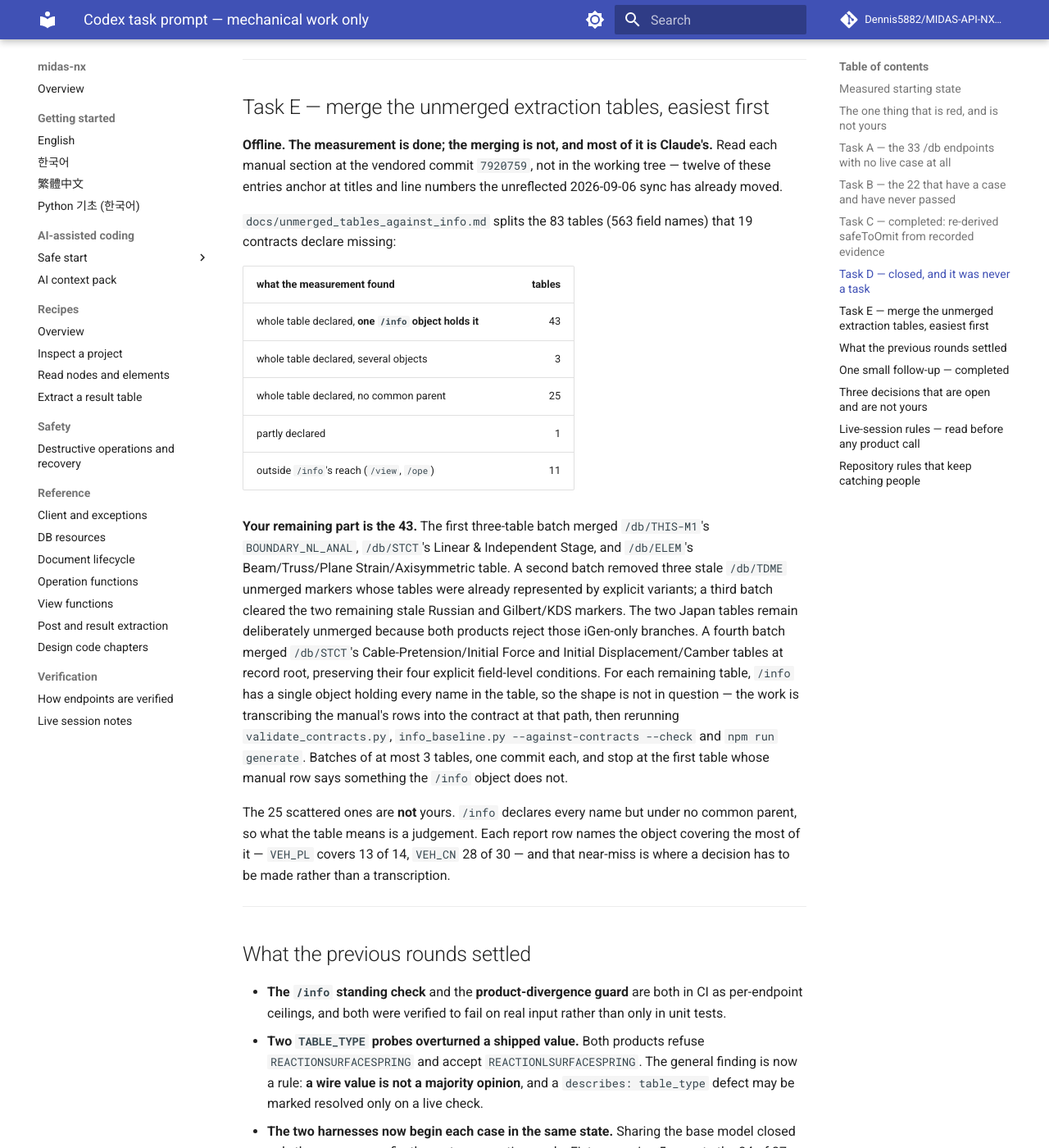
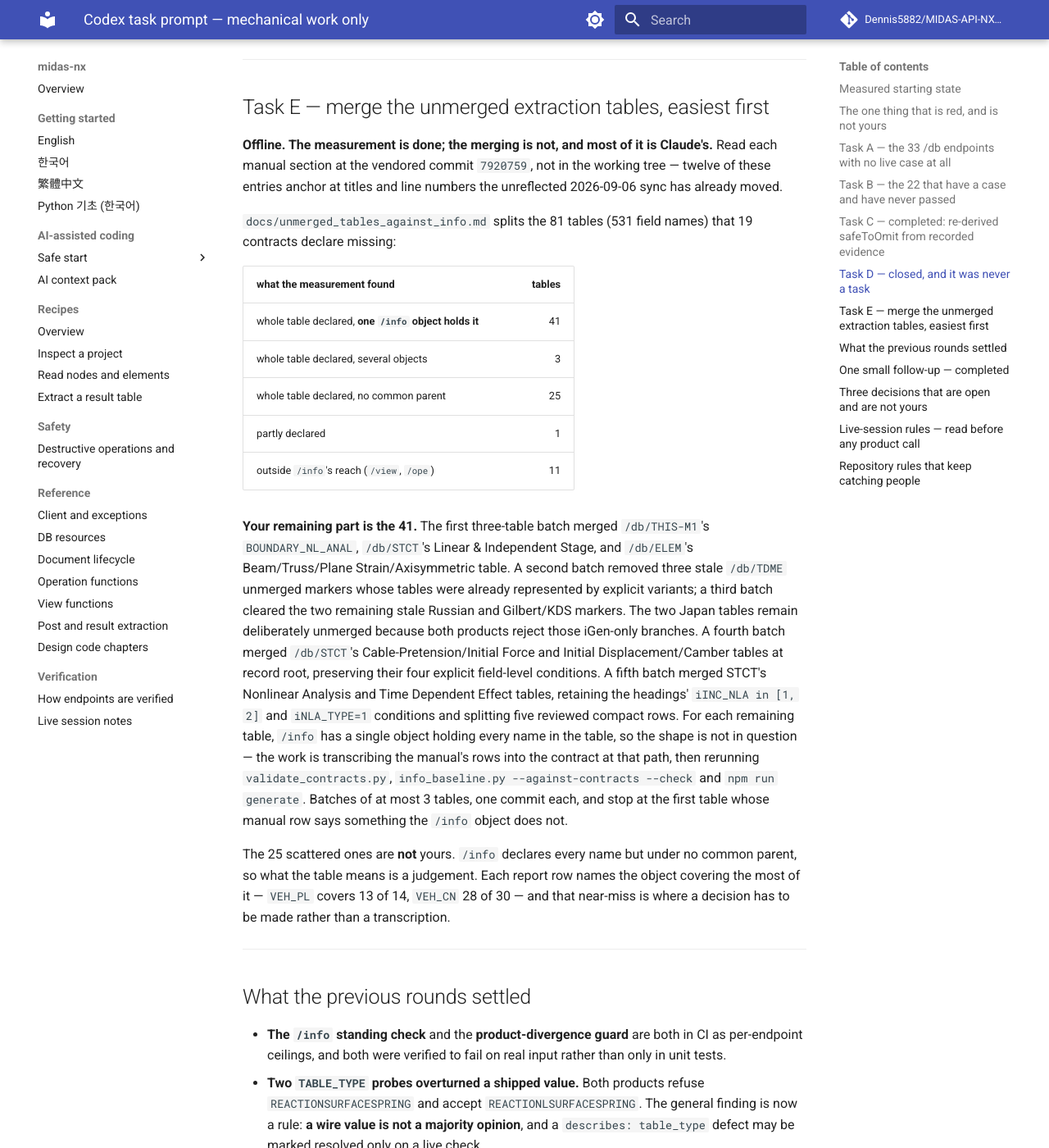
Before and after one commit to Dennis5882/MIDAS-API-NX-SDK, an MkDocs documentation site: the page built from docs/codex_handoff_prompt.md, in a window 1280 px wide and 1400 px high, scrolled down 6135 px. Shown: the whole window at 82% size. Built offline with MkDocs 1.6.1 and Material for MkDocs 9.7.7, drawn with Linux system fonts in a browser that asks for light colours; comment, search, counter and statistics services are not loaded; some of the changed text lies outside the part shown.

Commit message:
feat(contracts): merge conditional STCT controls
Model the nonlinear and time-dependent control tables with the exact selectors stated by their headings. Parse their reviewed compact rows without flattening or inventing keys so extraction can reproduce the complete fields.

```diff
--- a/docs/codex_handoff_prompt.md
+++ b/docs/codex_handoff_prompt.md
@@ -275,18 +275,18 @@
 the working tree — twelve of these entries anchor at titles and line numbers
 the unreflected 2026-09-06 sync has already moved.
 
-`docs/unmerged_tables_against_info.md` splits the 83 tables (563 field names)
+`docs/unmerged_tables_against_info.md` splits the 81 tables (531 field names)
 that 19 contracts declare missing:
 
 | what the measurement found | tables |
 | --- | ---: |
-| whole table declared, **one `/info` object holds it** | 43 |
+| whole table declared, **one `/info` object holds it** | 41 |
 | whole table declared, several objects | 3 |
 | whole table declared, no common parent | 25 |
 | partly declared | 1 |
 | outside `/info`'s reach (`/view`, `/ope`) | 11 |
 
-**Your remaining part is the 43.** The first three-table batch merged
+**Your remaining part is the 41.** The first three-table batch merged
 `/db/THIS-M1`'s `BOUNDARY_NL_ANAL`, `/db/STCT`'s Linear & Independent Stage,
 and `/db/ELEM`'s Beam/Truss/Plane Strain/Axisymmetric table. A second batch
 removed three stale `/db/TDME` unmerged markers whose tables were already
@@ -295,7 +295,9 @@
 unmerged because both products reject those iGen-only branches. A fourth batch
 merged `/db/STCT`'s Cable-Pretension/Initial Force and Initial
 Displacement/Camber tables at record root, preserving their four explicit
-field-level conditions. For each remaining
+field-level conditions. A fifth batch merged STCT's Nonlinear Analysis and Time Dependent Effect
+tables, retaining the headings' `iINC_NLA in [1, 2]` and `iNLA_TYPE=1`
+conditions and splitting five reviewed compact rows. For each remaining
 table, `/info` has a single object holding every
 name in the table, so the shape is not in question — the work is transcribing
 the manual's rows into the contract at that path, then rerunning
```
Also changed, not shown: other parts of docs/codex_handoff_prompt.md (+1 -1 lines), docs/unmerged_tables_against_info.md (+15 -19 lines), 3 other files.
